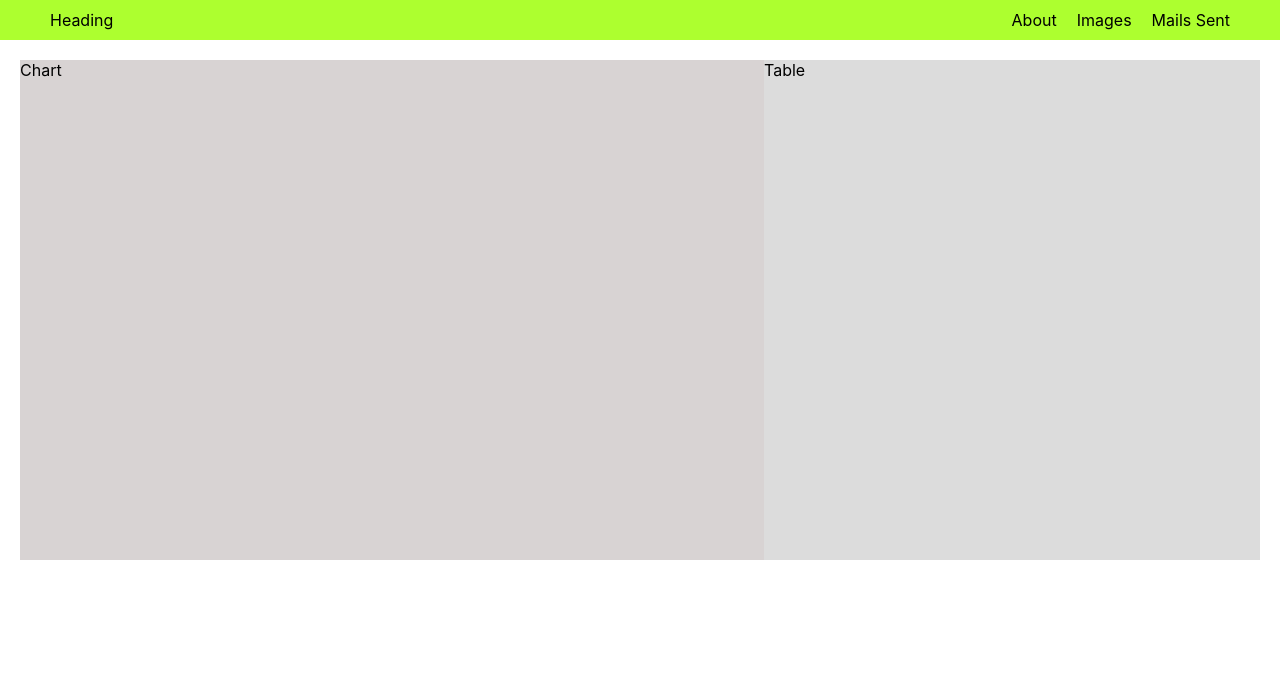
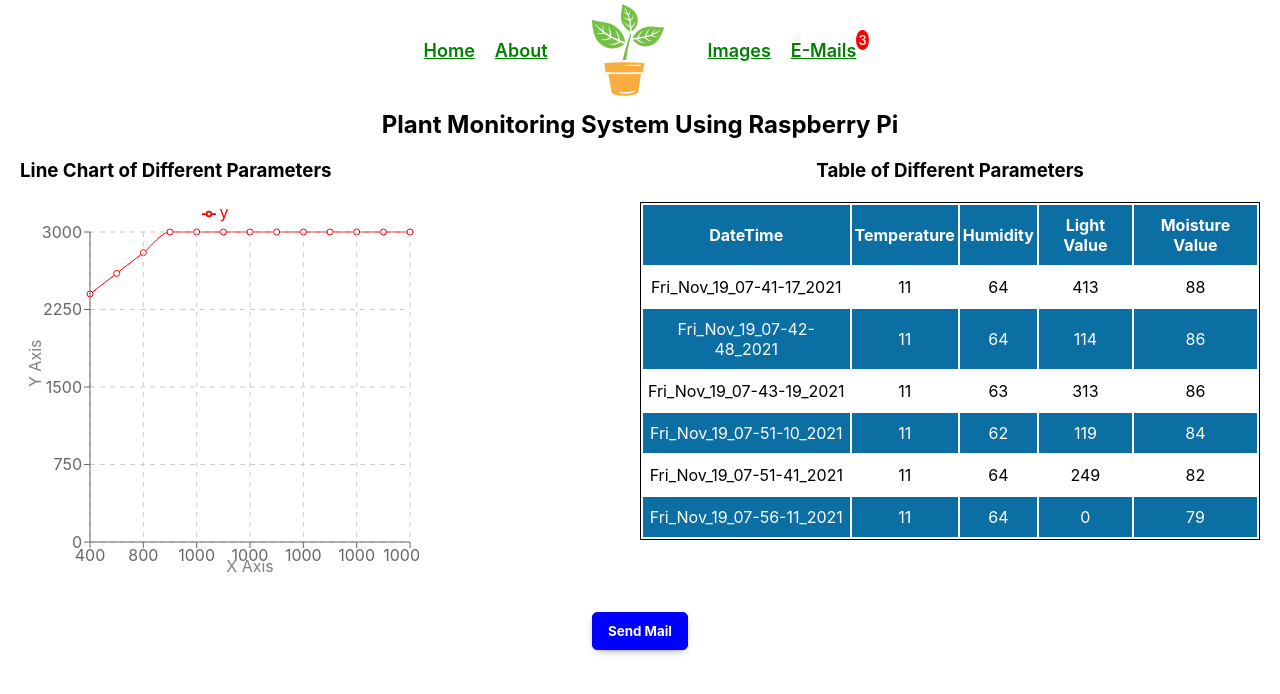
Before and after one commit to SJ-3103/iot-interface, a React (Vite) app in the folder app-ui/: page / in a window 1280 px wide. Shown: the top 694 px of the page. Built offline with nearby package versions, Linux system fonts and the light colour scheme.

Commit message:
chart and table stylling

```diff
--- a/app-ui/src/App.css
+++ b/app-ui/src/App.css
@@ -1,15 +1,14 @@
-.header {
-  background-color: greenyellow;
-}
-
 .header nav {
   display: -webkit-box;
   display: -ms-flexbox;
   display: flex;
-  padding: 0px 40px;
-  -webkit-box-pack: justify;
-      -ms-flex-pack: justify;
-          justify-content: space-between;
+  -webkit-box-pack: center;
+      -ms-flex-pack: center;
+          justify-content: center;
+  -webkit-box-align: center;
+      -ms-flex-align: center;
+          align-items: center;
+  height: 100px;
 }
 
 .header nav ul {
@@ -25,34 +24,82 @@
 
 .header nav ul li {
   padding: 10px;
-  font-weight: 400;
-  font-size: medium;
+  font-weight: 600;
+  font-size: large;
 }
 
 .header nav ul li a {
   text-decoration: none;
-  color: black;
-}
-
-.header nav ul li a:hover {
+  color: green;
   text-decoration: underline;
 }
 
+.header nav ul div {
+  background-image: url("./res/plant-image.jpg");
+  background-size: cover;
+  background-position: center;
+  background-repeat: no-repeat;
+  width: 100px;
+  height: 100px;
+  margin: 0px 20px;
+}
+
+.header h2 {
+  padding: 10px;
+  text-align: center;
+}
+
+#mail-box {
+  position: relative;
+}
+
+#mail-box a span {
+  position: absolute;
+  top: 0;
+  background-color: red;
+  color: white;
+  padding: 2px;
+  border-radius: 100%;
+  font-weight: 500;
+  font-size: small;
+}
+
 .data {
-  background-color: gainsboro;
-  margin: 20px 20px 0px 20px;
+  margin: 10px 20px;
   display: -webkit-box;
   display: -ms-flexbox;
   display: flex;
-  height: 500px;
+  height: -webkit-max-content;
+  height: -moz-max-content;
+  height: max-content;
 }
 
-.data .chart {
-  width: 60vw;
-  background-color: #d8d3d3;
+.button-wrapper {
+  padding: 20px;
+  display: -webkit-box;
+  display: -ms-flexbox;
+  display: flex;
+  -webkit-box-pack: center;
+      -ms-flex-pack: center;
+          justify-content: center;
 }
 
-.data .table {
-  width: 40vw;
+.button-wrapper button {
+  padding: 10px 15px;
+  color: white;
+  font-weight: 700;
+  background-color: blue;
+  border: 1px blue solid;
+  -webkit-box-shadow: 0px 3px 10px -5px rgba(0, 0, 0, 0.75);
+  box-shadow: 0px 3px 10px -5px rgba(0, 0, 0, 0.75);
+  border-radius: 5px 5px 5px 5px;
+  -moz-border-radius: 5px 5px 5px 5px;
+  -webkit-border-radius: 5px 5px 5px 5px;
+}
+
+.button-wrapper button:hover {
+  cursor: pointer;
+  -webkit-box-shadow: 0px 3px 10px -3px rgba(0, 0, 0, 0.75);
+  box-shadow: 0px 3px 10px -3px rgba(0, 0, 0, 0.75);
 }
 /*# sourceMappingURL=App.css.map */
--- a/app-ui/src/App.jsx
+++ b/app-ui/src/App.jsx
@@ -1,7 +1,11 @@
 import { Link,Route,Routes } from 'react-router-dom'
 import './App.css'
+import MyChart from './components/MyChart'
+import Table from './components/Table'
+import { useState } from 'react'
 
-function App() {
+
+export default function App() {
   return (
     <Routes>
         <Route path="/" element={<Home />} />
@@ -11,44 +15,39 @@ function App() {
 }
 
 function Home(){
+
+  var [number,setNumber] = useState(3)
+
+  const send_mail = () => {
+    console.log("Button is clicked")
+  }
+
   return(
     <div className="App">
       <header className='header'>
         <nav>
           <ul>
-            <li><Link to="#">Heading</Link></li>
+            <li><Link to="#">Home</Link></li>
+            <li><Link to="#">About</Link></li>
           </ul>
+          <ul><div></div></ul>
           <ul>
-            <li><Link to="#">About</Link></li>
             <li><Link to="#">Images</Link></li>
-            <li><Link to="#">Mails Sent</Link></li>
+            <li id="mail-box"><Link to="#">E-Mails <span>{number}</span> </Link></li>
           </ul>
         </nav>
+
+        <h2>Plant Monitoring System Using Raspberry Pi</h2>
       </header>
 
       <div className="data">
-          <Chart />
+          <MyChart/>
           <Table />
       </div>
 
+      <div className="button-wrapper">
+        <button onClick={send_mail}>Send Mail</button>
+      </div>
     </div>
   )
 }
-
-function Chart(){
-  return (
-    <div className="chart">
-      <p>Chart</p>
-    </div>
-  )
-}
-
-function Table() {
-  return (
-    <div className="table">
-      <p>Table</p>
-    </div>
-  )
-}
-
-export default App
--- a/app-ui/src/App.scss
+++ b/app-ui/src/App.scss
@@ -1,9 +1,9 @@
 .header{
-    background-color: greenyellow;
     nav{
         display: flex;
-        padding: 0px 40px;
-        justify-content: space-between;
+        justify-content: center;
+        align-items: center;
+        height: 100px;
 
         ul{
             list-style: none;
@@ -11,30 +11,84 @@
             flex-direction: row;
             li{
                 padding: 10px;
-                font-weight: 400;
-                font-size: medium;
+                font-weight: 600;
+                font-size: large;
                 a{
                     text-decoration: none;
-                    color: black;
-                }
-                a:hover{
+                    color: green;
                     text-decoration: underline;
                 }
             }
+
+            div{
+                background-image: url("./res/plant-image.jpg");
+                background-size: cover;
+                background-position: center;
+                background-repeat: no-repeat;
+                width: 100px;
+                height: 100px;
+                margin: 0px 20px;
+            }
         }
+    }
+
+    h2{
+        padding: 10px;
+        text-align: center;
     }
 }
 
+#mail-box{
+    position: relative;
+    a{
+        span{
+            position: absolute;
+            top: 0;
+            background-color: red;
+            color: white;
+            padding: 2px;
+            border-radius: 100%;
+            font-weight: 500;
+            font-size: small;
+        }
+    }
+
+
+
+}
+
+
 .data{
-    background-color: gainsboro;
-    margin: 20px 20px 0px 20px;
+    margin: 10px 20px;
     display: flex;
-    height: 500px;
-    .chart{
-        width: 60vw;
-        background-color: rgb(216, 211, 211)
+    height: max-content;
+}
+
+.button-wrapper{
+    padding: 20px;
+    display: flex;
+    justify-content: center;
+    button{
+        padding: 10px 15px;
+        color: white;
+        font-weight: 700;
+        background-color: blue;
+        border: 1px blue solid;
+
+        -webkit-box-shadow: 0px 3px 10px -5px rgba(0,0,0,0.75);
+        -moz-box-shadow: 0px 3px 10px -5px rgba(0,0,0,0.75);
+        box-shadow: 0px 3px 10px -5px rgba(0,0,0,0.75);
+
+        border-radius: 5px 5px 5px 5px;
+        -moz-border-radius: 5px 5px 5px 5px;
+        -webkit-border-radius: 5px 5px 5px 5px;
+
     }
-    .table{
-        width: 40vw;
+    button:hover{
+        cursor: pointer;
+
+        -webkit-box-shadow: 0px 3px 10px -3px rgba(0,0,0,0.75);
+        -moz-box-shadow: 0px 3px 10px -3px rgba(0,0,0,0.75);
+        box-shadow: 0px 3px 10px -3px rgba(0,0,0,0.75);
     }
 }
--- a/app-ui/src/components/MyChart.jsx
+++ b/app-ui/src/components/MyChart.jsx
@@ -1,6 +1,6 @@
 import { useEffect, useState } from "react"
 import { LineChart, Line, CartesianGrid, XAxis, YAxis, Tooltip, Legend ,Label} from 'recharts'
-
+import "./chart.css"
 
 export default function MyChart(){
 
@@ -26,10 +26,10 @@ export default function MyChart(){
 
     return (
         <div className="chart">
-            <h2>Line Chart of Different Parameters</h2>
+            <h3>Line Chart of Different Parameters</h3>
 
             <LineChart width={400} height={400} data={chartData}
-                margin={{ top: 30, right: 10, left: 10, bottom: 10 }}>
+                margin={{ top: 20, right: 10, left: 10, bottom: 10 }}>
 
                 <Line type="monotoneX" dataKey="y" stroke="red" />
 
--- a/app-ui/src/components/Table.jsx
+++ b/app-ui/src/components/Table.jsx
@@ -22,7 +22,7 @@ export default function Table() {
 
     return (
         <div className="table">
-            <h2>Table of Different Parameters</h2>
+            <h3>Table of Different Parameters</h3>
             <table className="table-data">
 
                 <thead>
--- /dev/null
+++ b/app-ui/src/components/chart.css
@@ -0,0 +1,4 @@
+.chart {
+  width: 50%;
+}
+/*# sourceMappingURL=chart.css.map */
--- /dev/null
+++ b/app-ui/src/components/chart.scss
@@ -0,0 +1,3 @@
+.chart{
+    width: 50%;
+}
--- a/app-ui/src/components/table.css
+++ b/app-ui/src/components/table.css
@@ -1,9 +1,17 @@
+.table {
+  width: 50%;
+}
+
+.table h3 {
+  text-align: center;
+}
+
 .table-data {
-  font-family: "Times New Roman", Times, serif;
   text-align: center;
   margin-top: 20px;
   font-size: medium;
   border: 1px solid black;
+  width: 100%;
 }
 
 .table-data td {
@@ -11,6 +19,7 @@
 }
 
 .table-headings th {
+  padding: 10px 3px;
   border: 0px solid #0B6FA4;
 }
 
--- a/app-ui/src/components/table.scss
+++ b/app-ui/src/components/table.scss
@@ -1,9 +1,16 @@
+.table{
+    width: 50%;
+    h3{
+        text-align: center;
+    }
+}
+
 .table-data{
-    font-family: "Times New Roman", Times, serif;
     text-align: center;
     margin-top: 20px;
     font-size: medium;
     border: 1px solid black;
+    width: 100%;
 
     // table row data
     td{
@@ -13,6 +20,7 @@
 
 .table-headings{
     th{
+        padding: 10px 3px;
         border: 0px solid #0B6FA4;
     }
 }
```
Also changed, not shown: app-ui/src/res/plant-image.jpg (added).
